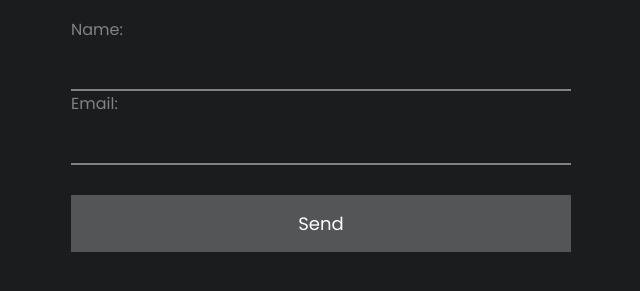
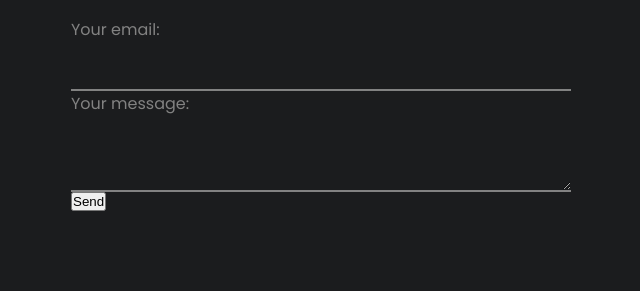
Before and after one commit to NAVITH123/Navith-portfolio, a plain HTML site: page contact.html in a window 1280 px wide. Shown: the part 191-482 px from the top of the page, without its empty margins (319-959 px from the left). Drawn offline with nearby package versions, Linux system fonts and the light colour scheme.

Commit message:
Update contact.html

```diff
--- a/contact.html
+++ b/contact.html
@@ -12,14 +12,21 @@
     <div class="container">
         <h1>Navith contact</h1>
         <p>Feel free to contact us and we will get back to you ass sson as we can.</p>
-        <form action="mail.php" method="POST">
-            <label for="name">Name:</label>
-            <input type="text" name="name" id="name">
-            <label for="email">Email:</label>
-            <input type="email" name="email" id="email">
-
-            <input type="submit" value="Send">
-        </form>
+        <form
+  action="https://formspree.io/f/mgegozal"
+  method="POST"
+>
+  <label>
+    Your email:
+    <input type="email" name="email">
+  </label>
+  <label>
+    Your message:
+    <textarea name="message"></textarea>
+  </label>
+  <!-- your other form fields go here -->
+  <button type="submit">Send</button>
+</form>
     </div>
 </body>
 </html>
```
